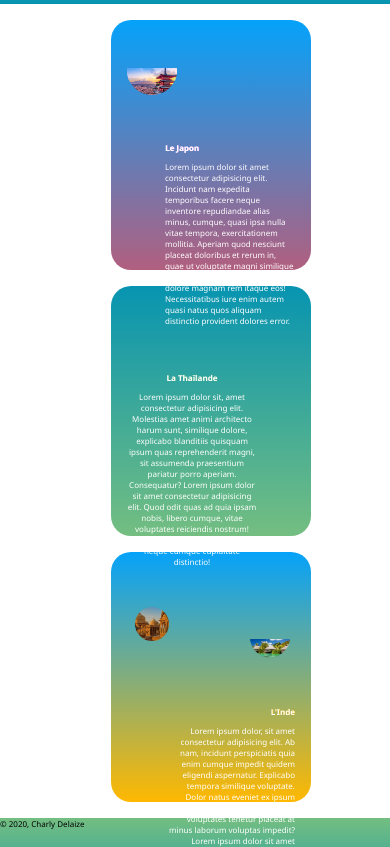
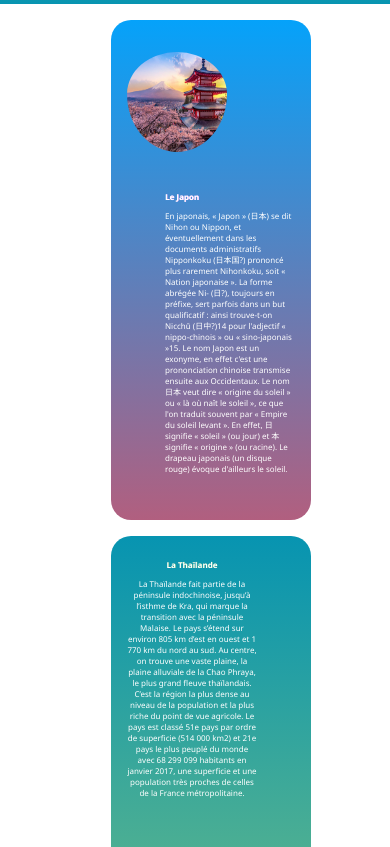
Before and after one commit to CharlyDelaize/html_css, a plain HTML site: page exos/workshop-voyages-apprenants/index.html in a window 390 px wide. Shown: the part 170-1017 px from the top of the page. Drawn offline with Linux system fonts and the light colour scheme.

Commit message:
fin workshop voyages

```diff
--- a/exos/maquette_pikachu/css/maquette_pikachu.css
+++ b/exos/maquette_pikachu/css/maquette_pikachu.css
@@ -42,6 +42,10 @@ nav a{
 nav a:hover{
     color: white;
     font-size: 18px;
+}
+
+.pikachu{
+    color: beige;
 }
 
 main{
--- a/exos/workshop-voyages-apprenants/css/style.css
+++ b/exos/workshop-voyages-apprenants/css/style.css
@@ -28,6 +28,11 @@ nav a{
     text-decoration: none;
     font-size: 20px;
     margin : 1em;
+    transition: 0.5s;
+}
+
+nav a:hover{
+    font-weight: bold;
 }
 
 marquee{
@@ -44,18 +49,21 @@ section{
 
 .japon{
     width: 100%;
-    height: 250px;
+    height: 300px;
     margin: 1em;
     background: linear-gradient(#05a2fa, #b15f7f);
     border-radius: 20px;
 }
 
 .japon img{
-    width: 25%;
+    width: 250px;
+    height: 250px;
+    overflow: hidden;
+    border-radius: 50%;
     padding: 1em;
     float: left;
-    padding-top: 3em;
-    clip-path: circle(28%);
+    padding-top: 2em;
+    /* clip-path: circle(28%); */
 }
 
 .japon article{
@@ -73,18 +81,20 @@ section{
 
 .thailande{
     width: 100%;
-    height: 250px;
+    height: 300px;
     margin: 1em;
     background: linear-gradient(#0794b1,#74be81);
     border-radius: 20px;
 }
 
 .thailande img{
-    width: 25%;
+    width: 250px;
+    height: 250px;
+    border-radius: 50%;
     padding: 1em;
     float: right;
-    padding-top: 3em;
-    clip-path: circle(23%);
+    padding-top: 2em;
+    /* clip-path: circle(23%); */
 }
 
 .thailande article{
@@ -101,18 +111,20 @@ section{
 
 .inde{
     width: 100%;
-    height: 250px;
+    height: 300px;
     margin: 1em;
     background: linear-gradient(#05a2fa,#ffb800);
     border-radius: 20px;
 }
 
 .inde img{
-    width: 25%;
+    width: 250px;
+    height: 250px;
+    border-radius: 50%;
     padding: 1em;
     float: left;
     padding-top: 1em;
-    clip-path: circle(23%);
+    /* clip-path: circle(23%); */
 }
 
 .inde article{
@@ -124,28 +136,44 @@ section{
 }
 
 .inde h2{
-    text-shadow: 0.05em 0.05em #ffb800;
+    text-shadow: 0.05em 0.05em #fddc89;
 }
 
 footer{
     background: linear-gradient(#74be81, #0794b1);
     height: 100px;
+    color: white;
+    padding-top: 0.5em;
 }
 
 footer i{
     float: right;
     margin: 1em;
+    color: white;
 }
 
 
-@media (max-width: 768px){ /* le @media sert à utiliser le media queries, on utilise le @ pour écrire une règle css, la largeur dont on parle ici est celle de l'écran */
+@media (max-width: 1250px){ /* le @media sert à utiliser le media queries, on utilise le @ pour écrire une règle css, la largeur dont on parle ici est celle de l'écran */
     section{
         width: 200px;
     }
 }
 
-@media (max-width: 768px){ /* le @media sert à utiliser le media queries, on utilise le @ pour écrire une règle css, la largeur dont on parle ici est celle de l'écran */
+@media (max-width: 1250px){ /* le @media sert à utiliser le media queries, on utilise le @ pour écrire une règle css, la largeur dont on parle ici est celle de l'écran */
     h2, p{
         font-size: 8px;
     }
 }
+
+@media (max-width: 1250px){ /* le @media sert à utiliser le media queries, on utilise le @ pour écrire une règle css, la largeur dont on parle ici est celle de l'écran */
+    .japon, .thailande, .inde{
+        height: 500px;
+    }
+}
+
+@media (max-width: 1250px){ /* le @media sert à utiliser le media queries, on utilise le @ pour écrire une règle css, la largeur dont on parle ici est celle de l'écran */
+    .japon img, .thailande img, .inde img{
+        width: 100px;
+        height: 100px;
+    }
+}
--- a/exos/workshop-voyages-apprenants/index.html
+++ b/exos/workshop-voyages-apprenants/index.html
@@ -16,21 +16,23 @@
             <a href="../maquette_pikachu/maquette_pikachu.html">Pikachu</a>
             <a href="#">Voyages</a>
         </nav>
-        <marquee>Lorem ipsum dolor sit amet consectetur adipisicing elit. Cupiditate debitis nulla consequuntur nisi culpa, beatae pariatur sequi hic corporis ea, impedit nam similique reprehenderit? Ab?</marquee>
+        <marquee>Profitez de nos tout nouveaux tarifs sur les départs vers l'Asie, de toutes nouvelles destinations sont à portée. N'attendez pas que le soleil vienne à vous, allez à se rencontre!</marquee>
     </header>
     <section>
         <div class="japon">
             <img src="img/japon.jpg" alt="pagode">
             <article>
                 <h2>Le Japon</h2>
-                <p>Lorem ipsum dolor sit amet consectetur adipisicing elit. Incidunt nam expedita temporibus facere neque inventore repudiandae alias minus, cumque, quasi ipsa nulla vitae tempora, exercitationem mollitia. Aperiam quod nesciunt placeat doloribus et rerum in, quae ut voluptate magni similique totam ipsum repellendus iste dolore magnam rem itaque eos! Necessitatibus iure enim autem quasi natus quos aliquam distinctio provident dolores error.</p>
+                <p>En japonais, « Japon » (日本) se dit Nihon ou Nippon, et éventuellement dans les documents administratifs Nipponkoku (日本国?) prononcé plus rarement Nihonkoku, soit « Nation japonaise ». La forme abrégée Ni- (日?), toujours en préfixe, sert parfois dans un but qualificatif : ainsi trouve-t-on Nicchū (日中?)14 pour l'adjectif « nippo-chinois » ou « sino-japonais »15. Le nom Japon est un exonyme, en effet c'est une prononciation chinoise transmise ensuite aux Occidentaux.
+                    Le nom 日本 veut dire « origine du soleil » ou « là où naît le soleil », ce que l'on traduit souvent par « Empire du soleil levant ». En effet, 日 signifie « soleil » (ou jour) et 本 signifie « origine » (ou racine). Le drapeau japonais (un disque rouge) évoque d'ailleurs le soleil. </p>
             </article>
         </div>
         <div class="thailande">
             <article>
                 <h2>La Thaïlande</h2>
-                <p>Lorem ipsum dolor sit, amet consectetur adipisicing elit. Molestias amet animi architecto harum sunt, similique dolore, explicabo blanditiis quisquam ipsum quas reprehenderit magni, sit assumenda praesentium pariatur porro aperiam. Consequatur?
-                Lorem ipsum dolor sit amet consectetur adipisicing elit. Quod odit quas ad quia ipsam nobis, libero cumque, vitae voluptates reiciendis nostrum! Minima quas, harum ab nam neque cumque cupiditate distinctio!</p>
+                <p>La Thaïlande fait partie de la péninsule indochinoise, jusqu’à l’isthme de Kra, qui marque la transition avec la péninsule Malaise. Le pays s’étend sur environ 805 km d’est en ouest et 1 770 km du nord au sud.
+                    Au centre, on trouve une vaste plaine, la plaine alluviale de la Chao Phraya, le plus grand fleuve thaïlandais. C’est la région la plus dense au niveau de la population et la plus riche du point de vue agricole.
+                    Le pays est classé 51e pays par ordre de superficie (514 000 km2) et 21e pays le plus peuplé du monde avec 68 299 099 habitants en janvier 2017, une superficie et une population très proches de celles de la France métropolitaine.</p>
         </article>
             <img src="img/thailande.jpg" alt="plage">
         </div>
@@ -38,8 +40,9 @@
             <img src="img/inde.jpg" alt="inde">
             <article>
                 <h2>L'Inde</h2>
-                <p>Lorem ipsum dolor, sit amet consectetur adipisicing elit. Ab nam, incidunt perspiciatis quia enim cumque impedit quidem eligendi aspernatur. Explicabo tempora similique voluptate. Dolor natus eveniet ex ipsum porro recusandae inventore fugit, voluptates tenetur placeat at minus laborum voluptas impedit?
-                Lorem ipsum dolor sit amet consectetur adipisicing elit. Repudiandae dolorum magnam officia ab sed? Suscipit provident facilis possimus ducimus eaque.</p>
+                <p>L'Inde est un foyer de civilisations parmi les plus anciennes du monde, la civilisation de la vallée de l'Indus s'y est développée dès 3000 av. J.-C. Le sous-continent indien a abrité de vastes empires et est présent sur les routes commerciales dès l'Antiquité.
+                    Le nom du pays « Inde » est dérivé de la version en vieux persan, « hindu », du mot sanskrit « Sindhu », l'appellation du fleuve Indus en sanskrit7.
+                    La constitution du pays utilise également le mot « Bharat » (mot hindi dérivé du nom sanskrit d'un roi aryen antique dont l'histoire peut être trouvée dans le Mahabharata).</p>
             </article>
         </div>
     </section>
```
Also changed, not shown: exos/maquette_pikachu/maquette_pikachu.html (+3 -3 lines).
